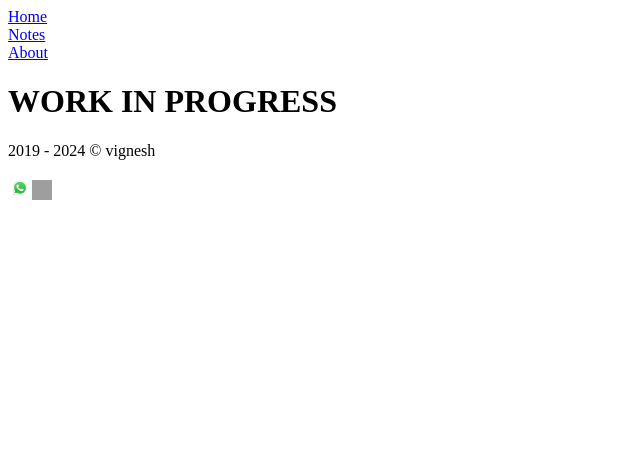
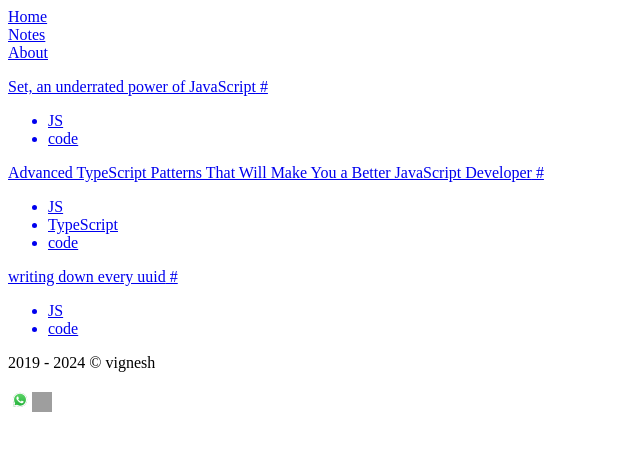
Before and after one commit to vignesh-karunakaran/my-blog, a Next.js app: page /notes in a window 1280 px wide. Shown: the top 450 px of the page, without its empty margins (0-640 px from the left). Built offline with nearby package versions, Linux system fonts and the light colour scheme; grey boxes are pictures that could not be loaded.

Commit message:
[feature] Link Notes

```diff
--- a/pages/index.js
+++ b/pages/index.js
@@ -48,6 +48,7 @@ export default function Home({ slugs, isLive, gToken, TelegramBotToken }) {
         <meta name="author" content="Vignesh Karunakaran" />
         <script async src="https://www.googletagmanager.com/gtag/js?id=G-VC6QSDP6M6"></script>
       </Head>
+      <div className='home-page'>
       <Layout>
         <div className={styles.container}>
           <main className={styles.main}>
@@ -75,6 +76,7 @@ export default function Home({ slugs, isLive, gToken, TelegramBotToken }) {
           </main>
         </div>
       </Layout>
+      </div>
     </>
   );
 }
--- /dev/null
+++ b/pages/notes/const.js
@@ -0,0 +1,18 @@
+const noteList = [
+    {
+        desc: "Set, an underrated power of JavaScript",
+        link: "https://medium.com/@olivier.lelay/set-an-underrated-power-of-javascript-a53aa712d464",
+        tags: ["JS", "code"]
+    },
+    {
+        desc: "Advanced TypeScript Patterns That Will Make You a Better JavaScript Developer",
+        link: "https://medium.com/@ramkumarkhub/advanced-typescript-patterns-that-will-make-you-a-better-javascript-developer-3accccc3fc78",
+        tags: ["JS", "TypeScript", "code"]
+    },
+    {
+        desc: "writing down every uuid",
+        link: "https://eieio.games/blog/writing-down-every-uuid/",
+        tags: ["JS", "code"]
+    }
+];
+export default noteList;
--- a/pages/notes/index.js
+++ b/pages/notes/index.js
@@ -1,12 +1,25 @@
 /* eslint-disable max-len */
 import React from 'react';
 import Layout from '../../components/layout';
+import noteList from './const';
+import Link from 'next/link';
 
 export default function Notes() {
   return (
     <Layout>
-      <div className='intro-card'>
-      <h1>WORK IN PROGRESS</h1>
+      <div>
+      {noteList.map((element) => (
+        <Link href={element.link}>
+        <div className='note-container'>
+            <p className='note-desc'>{element.desc} #</p>
+            <ul className='note-tags'>
+              {element.tags.map((tag) => (
+                <li>{tag}</li>
+              ))}
+            </ul>
+        </div>
+        </Link>
+      ))}
       </div>
     </Layout>
   );
--- a/styles/Home.module.css
+++ b/styles/Home.module.css
@@ -46,7 +46,7 @@
 
 .post .header {
   margin-bottom: 0;
-  margin-top: 0;
+  margin-top: 55px;
 }
 
 
--- a/styles/globals.css
+++ b/styles/globals.css
@@ -26,7 +26,7 @@ a {
 .blog.container {
     min-height: 100vh;
     padding: 0 0.5rem;
-    margin: 5rem 25rem;
+    margin: 0 15%;
     border: #eee solid 1px;
     max-width: 1360px;
     border: none;
@@ -154,6 +154,34 @@ a {
     display: flex;
     flex-direction: row;
 }
+.note-container {
+    margin: 50px auto;
+    padding: 30px;
+    border: 1px solid #7CFC00;
+    color: #7CFC00;
+    border-radius: 6px;
+}
+.note-desc {
+    text-decoration: underline;
+}
+.main-body {
+    padding: 0 10%;
+}
+.home-page .main-body {
+    padding: 0 0 0 0;
+}
+.note-tags {
+    display: inline-flex;
+    list-style-type: none;
+    padding-left: 0;
+    flex-wrap: wrap;
+}
+.note-tags > li {
+    border: 1px solid #7CFC00;
+    border-radius: 4px;
+    padding: 2px 20px;
+    margin: 5px 4px;
+}
 @media screen and (max-width: 1300px) {
     .blog.container {
         margin: 0;
```
